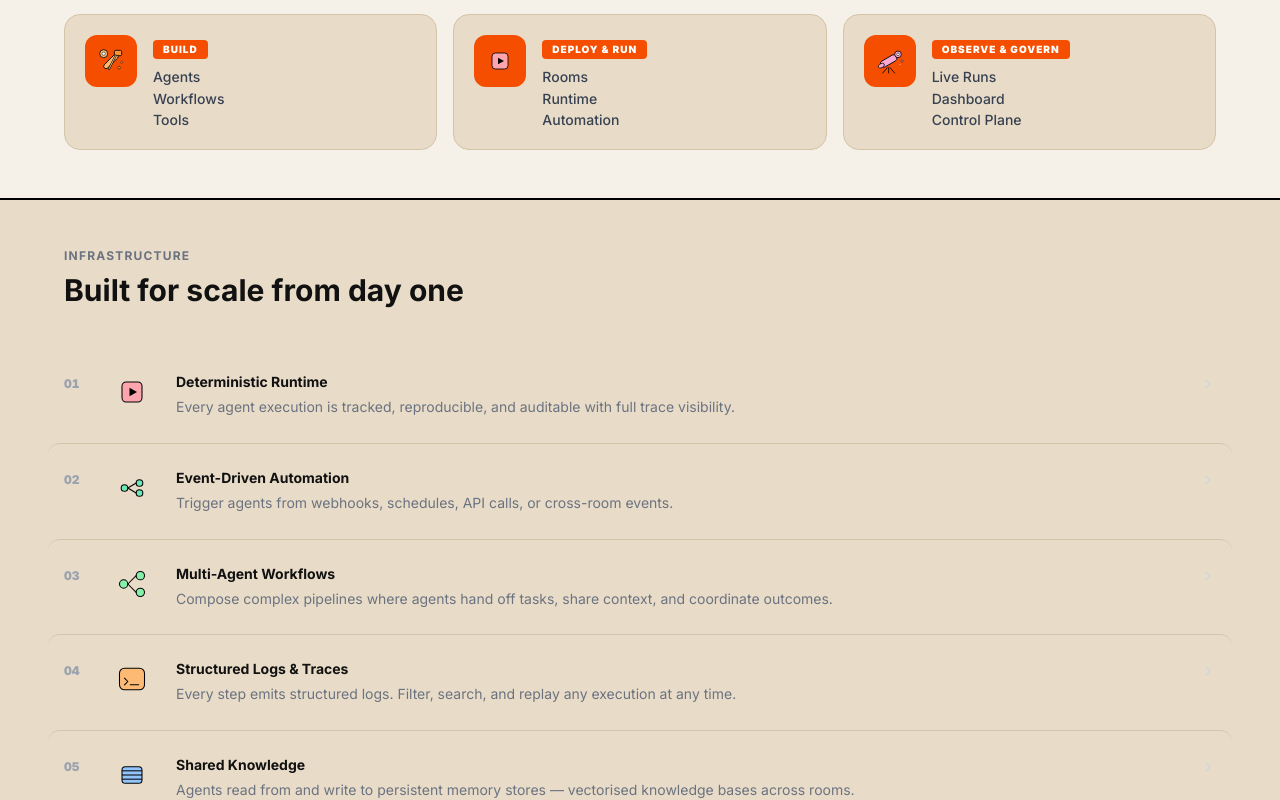
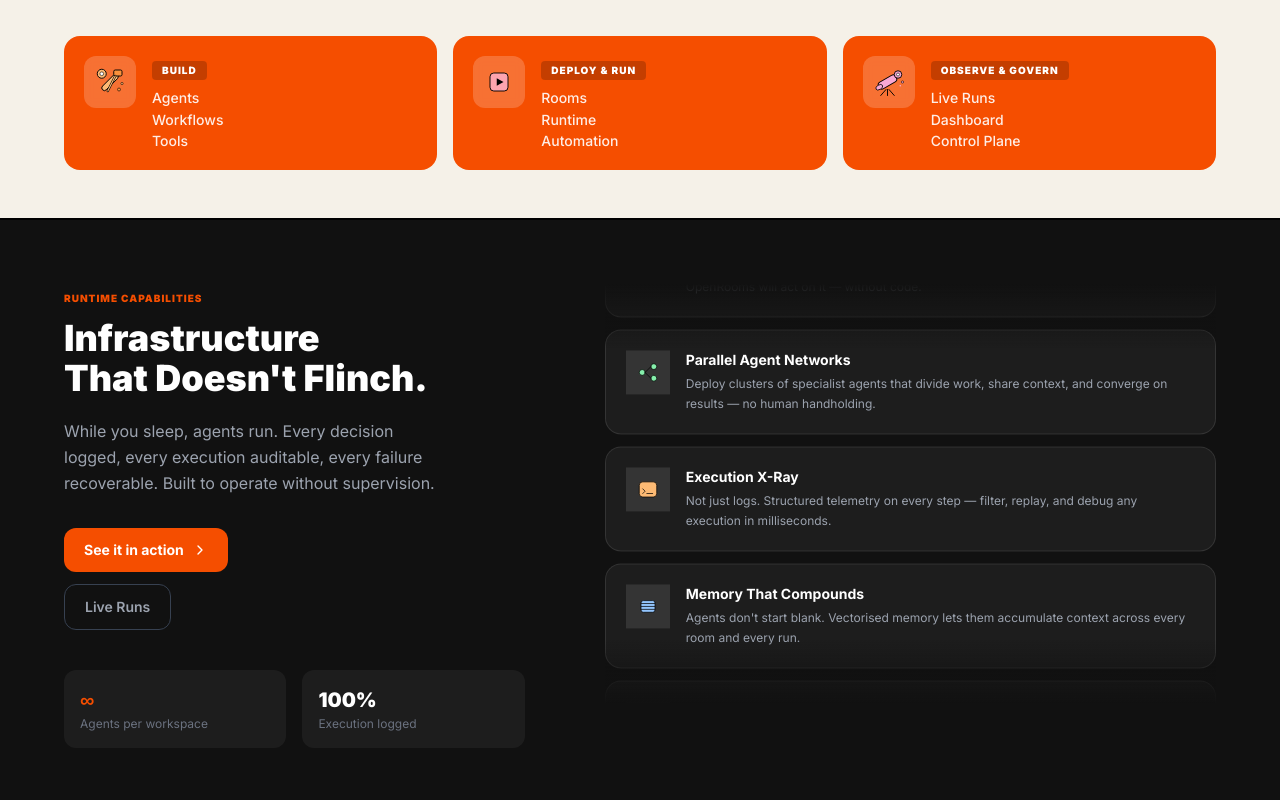
Before and after one commit to open-rooms/openrooms, a Next.js app in the folder apps/dashboard/: page /home in a window 1280 px wide. Shown: the part 1318-2118 px from the top of the page. Built offline with nearby package versions, Linux system fonts and the light colour scheme; no server answers.

Commit message:
Homepage: CTA-orange BUILD/DEPLOY/OBSERVE chips, animated dark infrastructure ticker, sharp runtime copy, teal developer card tint
Made-with: Cursor

```diff
--- a/apps/dashboard/src/app/globals.css
+++ b/apps/dashboard/src/app/globals.css
@@ -81,6 +81,20 @@
   @keyframes float {
     0%, 100% { transform: translateY(0px); }
     50%       { transform: translateY(-4px); }
+  }
+
+  /* Vertical ticker — continuous upward scroll */
+  .animate-scroll-up {
+    animation: scrollUp 22s linear infinite;
+  }
+
+  .animate-scroll-up-slow {
+    animation: scrollUp 32s linear infinite;
+  }
+
+  @keyframes scrollUp {
+    0%   { transform: translateY(0); }
+    100% { transform: translateY(-50%); }
   }
 
   /* Smooth, precise easing across all transitions */
--- a/apps/dashboard/src/app/home/page.tsx
+++ b/apps/dashboard/src/app/home/page.tsx
@@ -54,12 +54,12 @@ const categoryGroups = [
 ]
 
 const featureHighlights = [
-  { icon: RuntimeIcon, title: 'Deterministic Runtime', desc: 'Every agent execution is tracked, reproducible, and auditable with full trace visibility.' },
-  { icon: LiveActivityIcon, title: 'Event-Driven Automation', desc: 'Trigger agents from webhooks, schedules, API calls, or cross-room events.' },
-  { icon: WorkflowIcon, title: 'Multi-Agent Workflows', desc: 'Compose complex pipelines where agents hand off tasks, share context, and coordinate outcomes.' },
-  { icon: LogsIcon, title: 'Structured Logs & Traces', desc: 'Every step emits structured logs. Filter, search, and replay any execution at any time.' },
-  { icon: MemoryIcon, title: 'Shared Knowledge', desc: 'Agents read from and write to persistent memory stores — vectorised knowledge bases across rooms.' },
-  { icon: ToolIcon, title: 'Pluggable Tool Registry', desc: 'Connect any external API, database, or service as a first-class agent tool in minutes.' },
+  { icon: RuntimeIcon, title: 'Zero-Drift Execution', desc: 'Agents run on rails. Every token, tool call, and decision is logged — reproducible in production, auditable forever.' },
+  { icon: LiveActivityIcon, title: 'Trigger Anything', desc: 'Webhooks, schedules, API calls, agent signals. If something can emit an event, OpenRooms will act on it — without code.' },
+  { icon: WorkflowIcon, title: 'Parallel Agent Networks', desc: 'Deploy clusters of specialist agents that divide work, share context, and converge on results — no human handholding.' },
+  { icon: LogsIcon, title: 'Execution X-Ray', desc: 'Not just logs. Structured telemetry on every step — filter, replay, and debug any execution in milliseconds.' },
+  { icon: MemoryIcon, title: 'Memory That Compounds', desc: "Agents don't start blank. Vectorised memory lets them accumulate context across every room and every run." },
+  { icon: ToolIcon, title: 'Infinite Surface Area', desc: 'Any REST API, database, or platform becomes an agent-native tool in one config block. No SDK. No boilerplate.' },
 ]
 
 const poweredByItems = [
@@ -246,8 +246,10 @@ export default function HomePage() {
                   className="group bg-[#F5F1E8] border-2 border-[#D4C4A8] rounded-2xl p-6 sm:p-8 flex flex-col hover:border-[#F54E00] hover:shadow-[4px_4px_0px_0px_rgba(245,78,0,0.4)] hover:-translate-y-1.5 transition-all duration-200 animate-slide-up"
                   style={{ animationDelay: `${0.4 + i * 0.1}s` }}
                 >
-                  <div className="mb-5 transition-all duration-200 group-hover:scale-110 group-hover:-translate-y-1">
+                  <div className="mb-5 transition-all duration-300 group-hover:scale-105">
+                    <div className={`inline-block rounded-2xl p-2 ${card.title === 'Developers' ? 'bg-[#5EEAD4]/15' : ''}`}>
                       <Icon className="w-20 h-20 sm:w-24 sm:h-24" />
+                    </div>
                   </div>
                   <div className="flex-1">
                     <h3 className="text-xl font-bold text-[#111111] mb-2">{card.title}</h3>
@@ -274,20 +276,21 @@ export default function HomePage() {
             <p className="text-xs font-bold tracking-widest text-gray-500 uppercase mb-2">Core Modules</p>
             <h2 className="text-2xl sm:text-3xl font-bold text-[#111111]">Platform Architecture</h2>
           </div>
-          {/* Non-clickable compact category chips */}
+          {/* Non-clickable compact category chips — CTA orange fill */}
           <div className="grid grid-cols-1 sm:grid-cols-3 gap-4">
             {categoryGroups.map((group) => {
               const Icon = group.icon
               return (
-                <div key={group.tag} className="bg-[#E8DCC8] border border-[#D4C4A8] rounded-2xl p-5 flex items-start gap-4">
-                  <div className="p-2.5 bg-[#F54E00] rounded-xl flex-shrink-0">
-                    <Icon className="w-8 h-8" />
+                <div key={group.tag} className="bg-[#F54E00] rounded-2xl p-5 flex items-start gap-4">
+                  {/* Icon in natural color on a semi-transparent white circle */}
+                  <div className="p-2 bg-white/20 rounded-xl flex-shrink-0 backdrop-blur-sm">
+                    <Icon className="w-9 h-9" />
                   </div>
                   <div>
-                    <span className="inline-block px-2.5 py-0.5 bg-[#F54E00] text-white text-[10px] font-black rounded tracking-widest mb-2">{group.tag}</span>
+                    <span className="inline-block px-2.5 py-0.5 bg-black/20 text-white text-[10px] font-black rounded tracking-widest mb-2">{group.tag}</span>
                     <ul className="space-y-0.5">
                       {group.items.map(item => (
-                        <li key={item} className="text-sm text-gray-700 font-medium leading-snug">{item}</li>
+                        <li key={item} className="text-sm text-white/90 font-medium leading-snug">{item}</li>
                       ))}
                     </ul>
                   </div>
@@ -298,38 +301,74 @@ export default function HomePage() {
         </div>
       </div>
 
-      {/* ── Feature Highlights — horizontal numbered rows ── */}
-      <div className="bg-[#E8DCC8] py-12 border-b-2 border-black">
+      {/* ── Runtime Capabilities — split layout with vertical ticker ── */}
+      <div className="bg-[#111111] py-16 border-b-2 border-black overflow-hidden">
         <div className="max-w-[95%] 2xl:max-w-[1600px] mx-auto px-4 sm:px-6 md:px-8">
-          <div className="mb-10">
-            <p className="text-xs font-bold tracking-widest text-gray-500 uppercase mb-2">Infrastructure</p>
-            <h2 className="text-2xl sm:text-3xl font-bold text-[#111111]">Built for scale from day one</h2>
+          <div className="flex flex-col lg:flex-row gap-12 lg:gap-20 items-start">
+
+            {/* Left — static content */}
+            <div className="lg:w-2/5 lg:sticky lg:top-24 flex-shrink-0">
+              <span className="text-[10px] font-black tracking-widest text-[#F54E00] uppercase mb-3 inline-block">Runtime Capabilities</span>
+              <h2 className="text-3xl sm:text-4xl font-black text-white leading-tight mb-5">
+                Infrastructure<br />That Doesn&apos;t Flinch.
+              </h2>
+              <p className="text-base text-gray-400 leading-relaxed mb-8 max-w-sm">
+                While you sleep, agents run. Every decision logged, every execution auditable, every failure recoverable. Built to operate without supervision.
+              </p>
+              <div className="flex flex-col gap-3">
+                <Link href="/control-plane" className="inline-flex items-center gap-2 px-5 py-3 bg-[#F54E00] hover:bg-[#E24600] text-white text-sm font-bold rounded-xl transition-colors duration-200 w-fit">
+                  <span>See it in action</span>
+                  <ChevronRightIcon className="w-4 h-4" />
+                </Link>
+                <Link href="/live-runs" className="inline-flex items-center gap-2 px-5 py-3 border border-gray-700 hover:border-[#F54E00] text-gray-400 hover:text-white text-sm font-semibold rounded-xl transition-colors duration-200 w-fit">
+                  Live Runs
+                </Link>
               </div>
-          <div className="divide-y divide-[#D4C4A8]">
-            {featureHighlights.map((feat, i) => {
+
+              {/* Counter strip */}
+              <div className="mt-10 grid grid-cols-2 gap-4">
+                <div className="bg-white/5 rounded-xl p-4">
+                  <div className="text-xl font-black text-[#F54E00]">∞</div>
+                  <div className="text-xs text-gray-500 mt-0.5">Agents per workspace</div>
+                </div>
+                <div className="bg-white/5 rounded-xl p-4">
+                  <div className="text-xl font-black text-white">100%</div>
+                  <div className="text-xs text-gray-500 mt-0.5">Execution logged</div>
+                </div>
+              </div>
+            </div>
+
+            {/* Right — vertical scrolling ticker */}
+            <div className="lg:w-3/5 relative">
+              {/* Fade masks */}
+              <div className="pointer-events-none absolute top-0 left-0 right-0 h-16 bg-gradient-to-b from-[#111111] to-transparent z-10" />
+              <div className="pointer-events-none absolute bottom-0 left-0 right-0 h-16 bg-gradient-to-t from-[#111111] to-transparent z-10" />
+
+              {/* Scrolling container */}
+              <div className="overflow-hidden h-[420px]">
+                <div className="animate-scroll-up flex flex-col gap-3">
+                  {/* Items duplicated for seamless loop */}
+                  {[...featureHighlights, ...featureHighlights].map((feat, i) => {
                     const Icon = feat.icon
                     return (
                       <div
-                  key={feat.title}
-                  className="group flex items-start gap-6 py-6 hover:bg-[#F5F1E8] hover:px-4 rounded-xl transition-all duration-200 -mx-4 px-4"
-                  style={{ animationDelay: `${0.04 * i}s` }}
+                        key={`${feat.title}-${i}`}
+                        className="bg-white/5 border border-white/10 rounded-2xl p-5 flex items-start gap-4 hover:bg-white/10 hover:border-white/20 transition-colors duration-200 flex-shrink-0"
                       >
-                  {/* Index */}
-                  <span className="text-xs font-black text-gray-400 w-6 pt-1 flex-shrink-0 tabular-nums">{String(i + 1).padStart(2, '0')}</span>
-                  {/* Icon */}
-                  <div className="flex-shrink-0 transition-transform duration-200 group-hover:scale-110">
-                    <Icon className="w-10 h-10" />
+                        <div className="p-2 bg-white/10 rounded-lg flex-shrink-0">
+                          <Icon className="w-7 h-7" />
                         </div>
-                  {/* Text */}
-                  <div className="flex-1 min-w-0">
-                    <h3 className="text-sm font-bold text-[#111111] mb-1">{feat.title}</h3>
-                    <p className="text-sm text-gray-500 leading-relaxed">{feat.desc}</p>
+                        <div>
+                          <h3 className="text-sm font-bold text-white mb-1">{feat.title}</h3>
+                          <p className="text-xs text-gray-400 leading-relaxed">{feat.desc}</p>
                         </div>
-                  {/* Right arrow on hover */}
-                  <ChevronRightIcon className="w-4 h-4 text-gray-300 group-hover:text-[#F54E00] flex-shrink-0 mt-1 transition-colors duration-200" />
                       </div>
                     )
                   })}
+                </div>
+              </div>
+            </div>
+
           </div>
         </div>
       </div>
```
Lines whose indentation alone changed are shown as unchanged.
